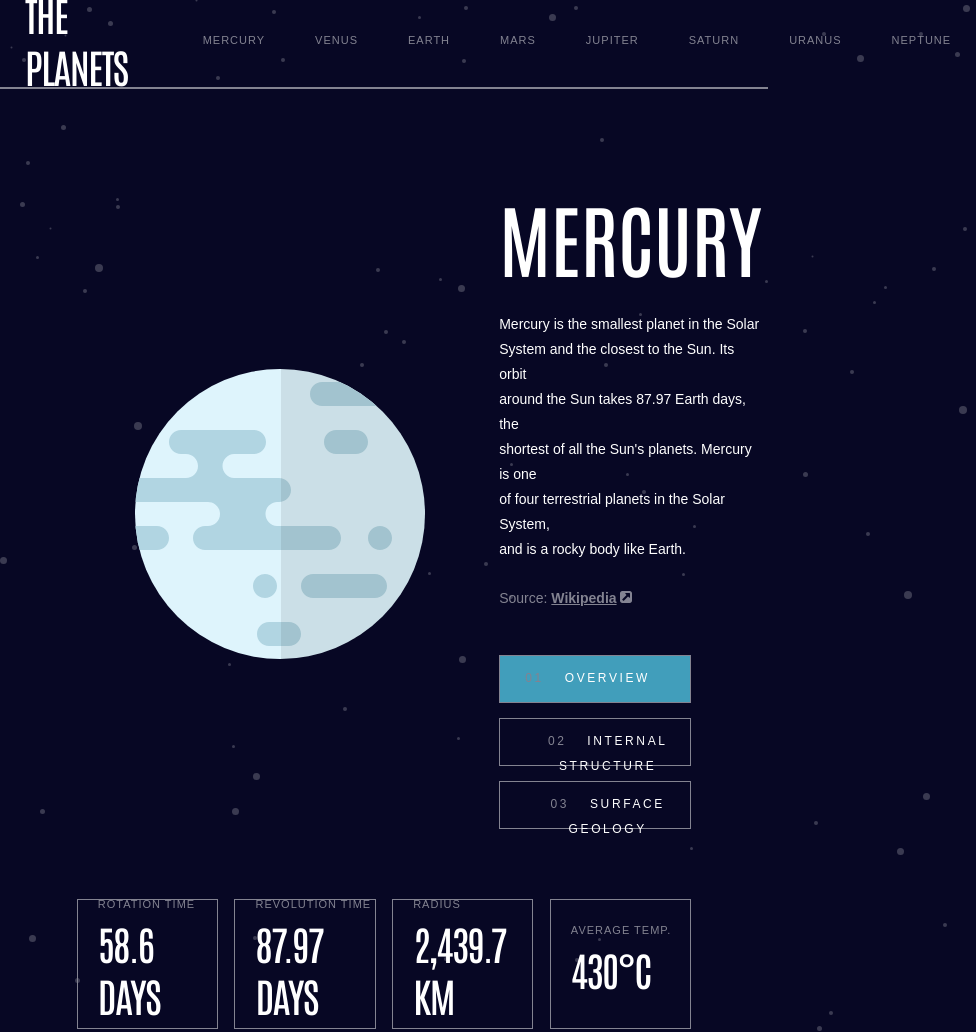
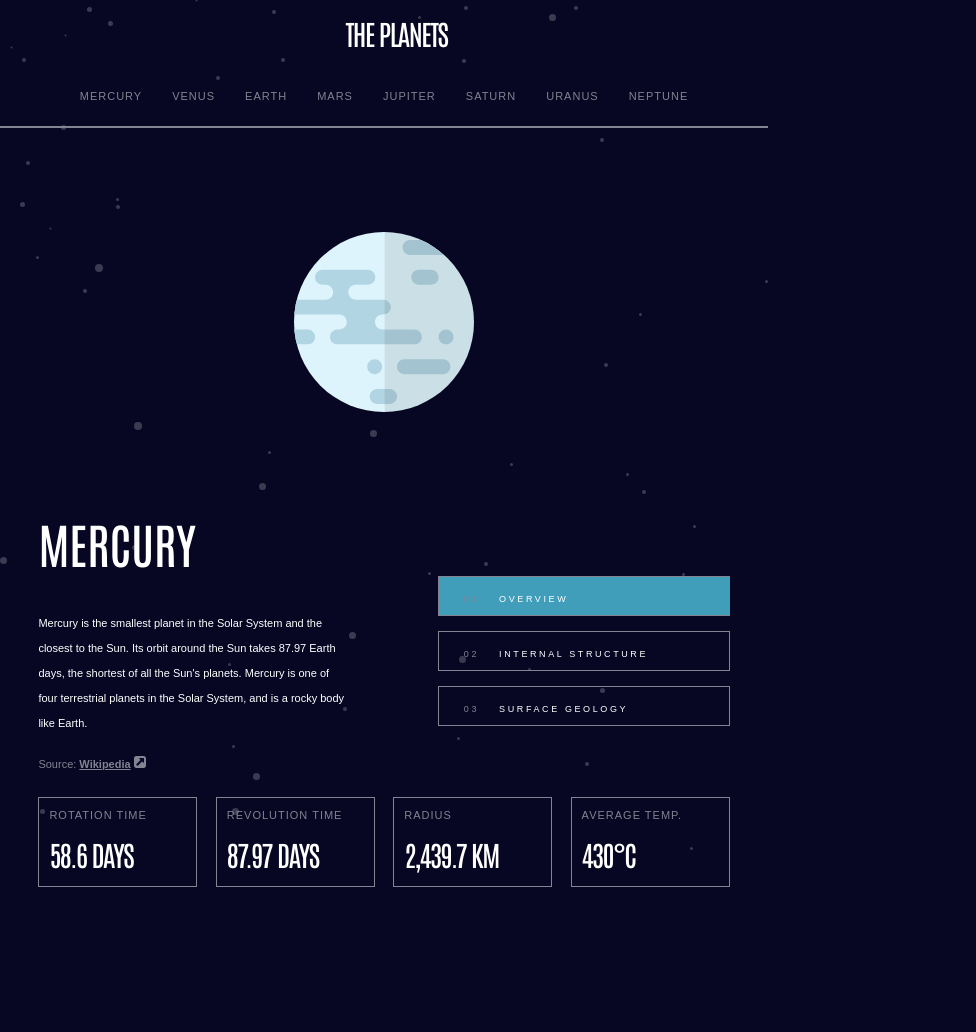
Before and after one commit to kdomjanic/the-planets, a plain HTML site: page index.html in a window 768 px wide. Shown: the top 1032 px of the page, 976 px wide, since content can reach past the window. After the commit the page ends 911 px from the top, so only its background shows below. Drawn offline with Linux system fonts and the light colour scheme.

Commit message:
mercury - tablet

```diff
--- a/index.html
+++ b/index.html
@@ -54,25 +54,25 @@
             </div>
             <div class="information">
                 <h1>mercury</h1>
-                <p class="textOverview" >Mercury is the smallest planet in the Solar <br>
-                    System and the closest to the Sun. Its orbit <br>
-                    around the Sun takes 87.97 Earth days, the <br>
-                    shortest of all the Sun's planets. Mercury is one <br>
-                    of four terrestrial planets in the Solar System, <br>
+                <p class="textOverview" >Mercury is the smallest planet in the Solar
+                    System and the closest to the Sun. Its orbit
+                    around the Sun takes 87.97 Earth days, the
+                    shortest of all the Sun's planets. Mercury is one
+                    of four terrestrial planets in the Solar System,
                     and is a rocky body like Earth.
                 </p>
-                <p class="textInternal hidden">Mercury appears to have a solid silicate crust <br>
-                    and mantle overlying a solid, iron sulfide outer <br>
-                    core layer, a deeper liquid core layer, and a <br>
-                    solid inner core. The planet's density is the <br>
-                    second highest in the Solar System at 5.427 <br>
+                <p class="textInternal hidden">Mercury appears to have a solid silicate crust
+                    and mantle overlying a solid, iron sulfide outer
+                    core layer, a deeper liquid core layer, and a
+                    solid inner core. The planet's density is the
+                    second highest in the Solar System at 5.427
                     g/cm3 , only slightly less than Earth's density.
                 </p>
-                <p class="textSurface hidden">Mercury's surface is similar in appearance to <br>
-                    that of the Moon, showing extensive mare-like <br>
-                    plains and heavy cratering, indicating that it <br>
-                    has been geologically inactive for billions of <br>
-                    years. It is more heterogeneous than either <br>
+                <p class="textSurface hidden">Mercury's surface is similar in appearance to
+                    that of the Moon, showing extensive mare-like
+                    plains and heavy cratering, indicating that it
+                    has been geologically inactive for billions of
+                    years. It is more heterogeneous than either
                     Mars's or the Moon’s.
                 </p>
                 <span class="light-grey">Source: <a href="#" class="light-grey bold" >Wikipedia</a>
--- a/style.css
+++ b/style.css
@@ -247,3 +247,122 @@ h4 {
     padding-left: 20px;
     padding-bottom: 15px;
 }
+
+
+/* tablets */
+@media only screen and (min-width: 600px) and (max-width: 800px) {
+    body {
+        font-size: 11px;
+    }
+    h1 {
+        font-size: 48px;
+    }
+    h2 {
+        font-size: 28px;
+    }
+    h3 {
+        font-size: 9px;
+    }
+
+    .header {
+        height: 15vh;
+        width: inherit;
+        display: flex;
+        flex-direction: column;
+        justify-content: center;
+        align-items: center;
+        padding-top: 20px
+    }
+
+    .nav_links {
+        display: inline-flex;
+        align-items: center;
+        list-style: none;
+        padding: 0;
+    }
+    .nav_link {
+        text-decoration: none;
+    }
+    .nav_link_text {
+        display: block;
+        margin: 15px;
+    }
+
+    .wrapper {
+        margin: 3vh 5vw 3vh 5vw;
+    }
+
+    .content {
+        display: grid;
+        grid-template-columns: repeat(2, 1fr);
+        align-content: start;
+        margin: 0 0 20px 0 ;
+    }
+
+    .image {
+        display: grid;
+        grid-row-start: 1;
+        grid-row-end: 3;
+        grid-column-start: 1;
+        grid-column-end: 3;
+        place-items: center;
+        margin: 10vh 10vw
+    }
+
+    .imageOverview {
+        height: 180px;
+        width: 180px
+    }
+
+    .imageInternal {
+        height: 180px;
+        width: 180px
+    }
+
+    .imageSurface {
+        position:absolute;
+        top: 400px;
+        height: 160px;
+        width: 130px
+    }
+
+    .information {
+        width: 40vw;
+        display: grid;
+        grid-template-columns: repeat(1, 1fr);
+        grid-gap: 5px;
+        place-items: start;
+        padding: 0;
+    }
+
+    .buttons {
+        display: grid;
+        grid-template-columns: repeat(1, 1fr);
+        grid-gap: 5px;
+    }
+
+    .buttons-list {
+        padding-bottom: 25px;
+        width: 40vw;
+    }
+
+    .btn {
+        height: 40px;
+        margin: 0 0 15px 0;
+    }
+
+    .box{
+        height: 90px;
+        padding: 0 10px
+    }
+
+}
+
+
+
+
+
+/* phones */
+@media only screen and (max-width: 600px) {
+
+}
```
